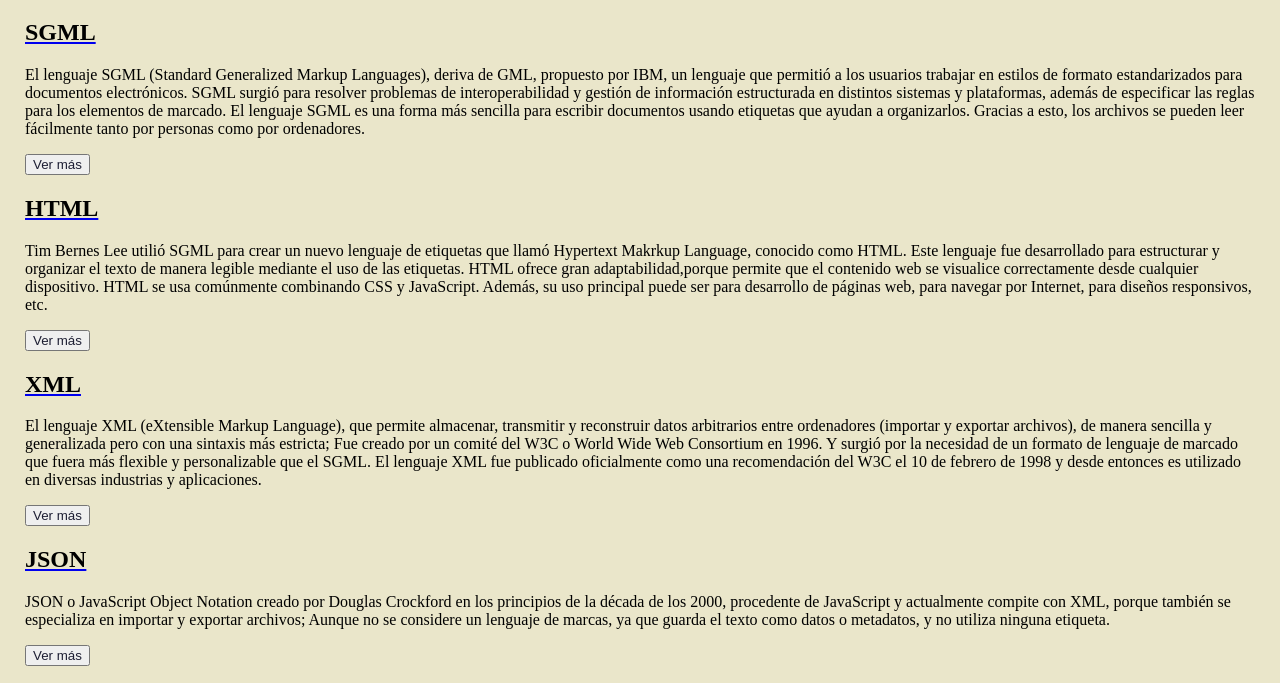
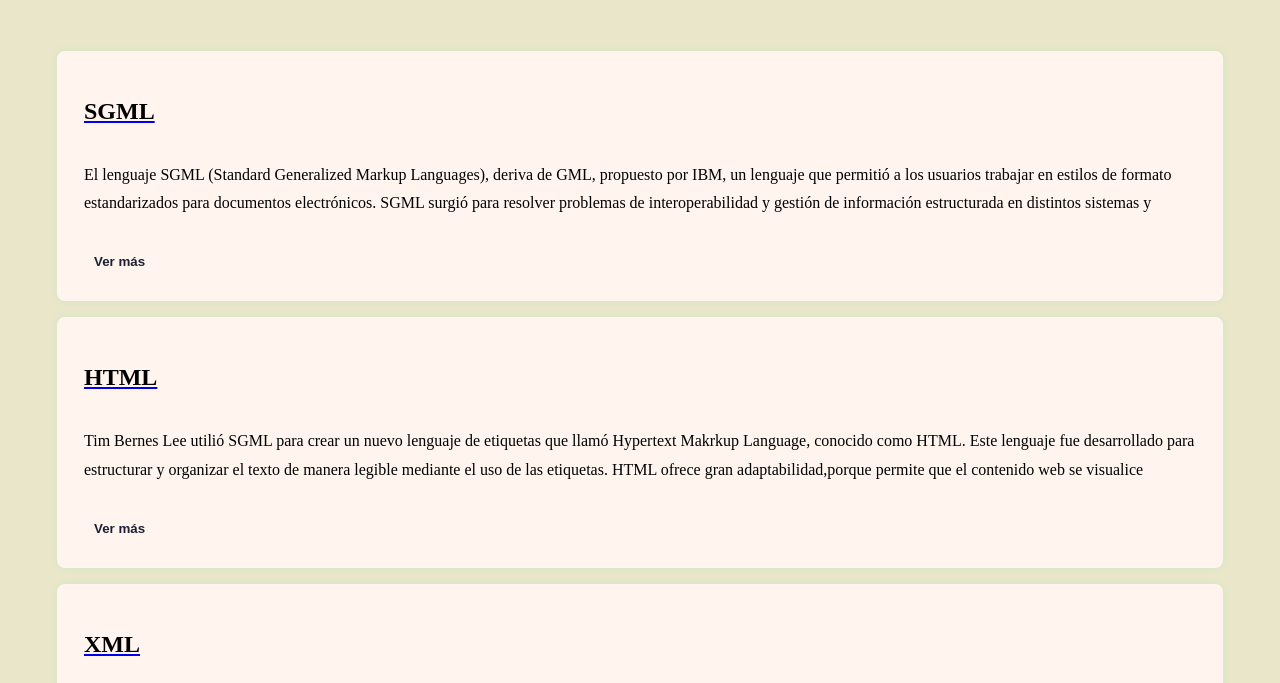
Before and after one commit to afii-26/PRACTICA-1, a plain HTML site: page index.html in a window 1280 px wide. Shown: the part 86-769 px from the top of the page. Drawn offline with Linux system fonts and the light colour scheme.

Commit message:
Update index.html

```diff
--- a/index.html
+++ b/index.html
@@ -4,7 +4,7 @@
     <meta charset="UTF-8">
     <meta name="viewport" content="width=device-width, initial-scale=1.0">
     <title>Línea del tiempo</title>
-    <link rel="stylesheet" href="practica.css">
+    <link rel="stylesheet" href="styles.css">
   </head>
 
   <body style="padding: 20px; margin: 5px; background-color: #eae6ca;">
```
